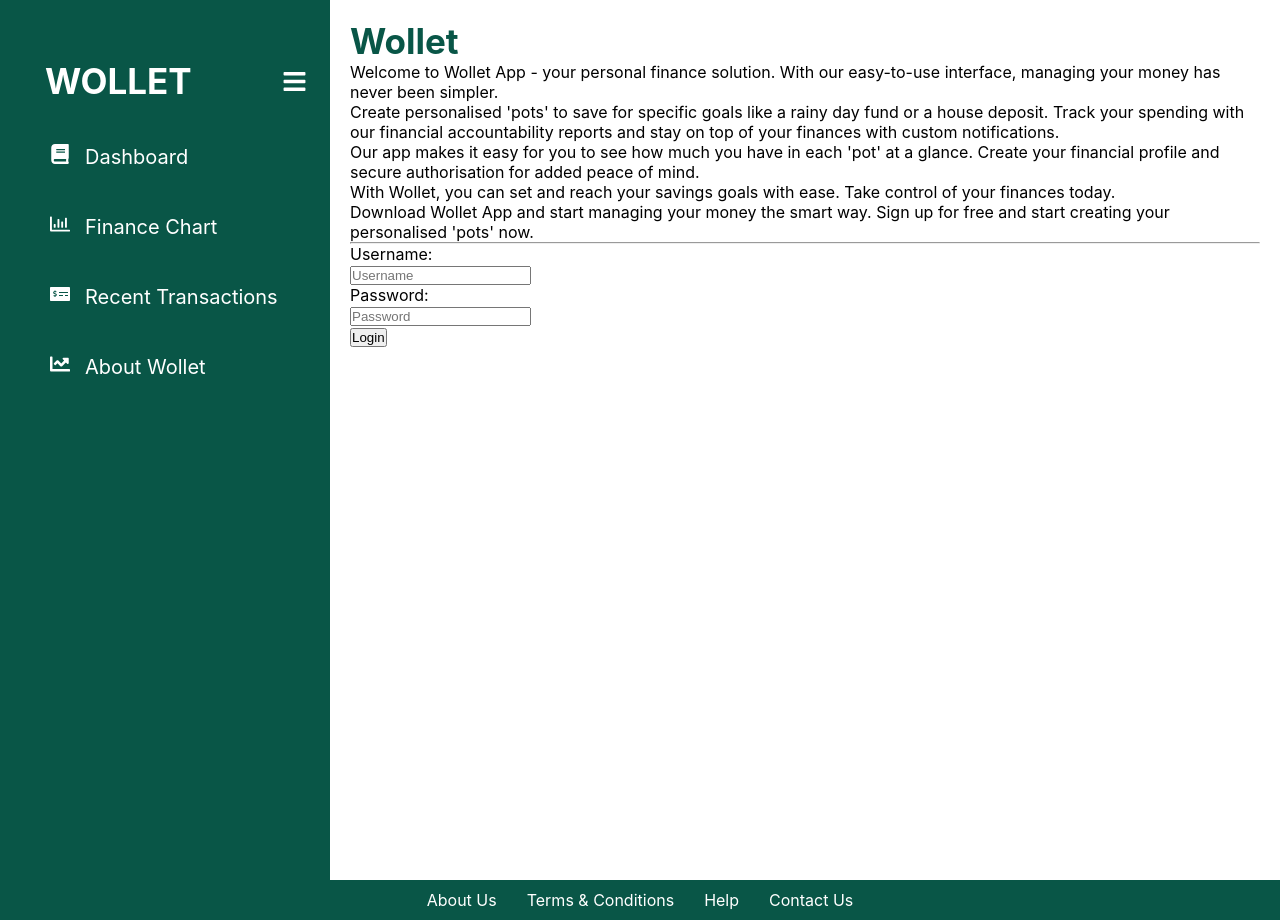
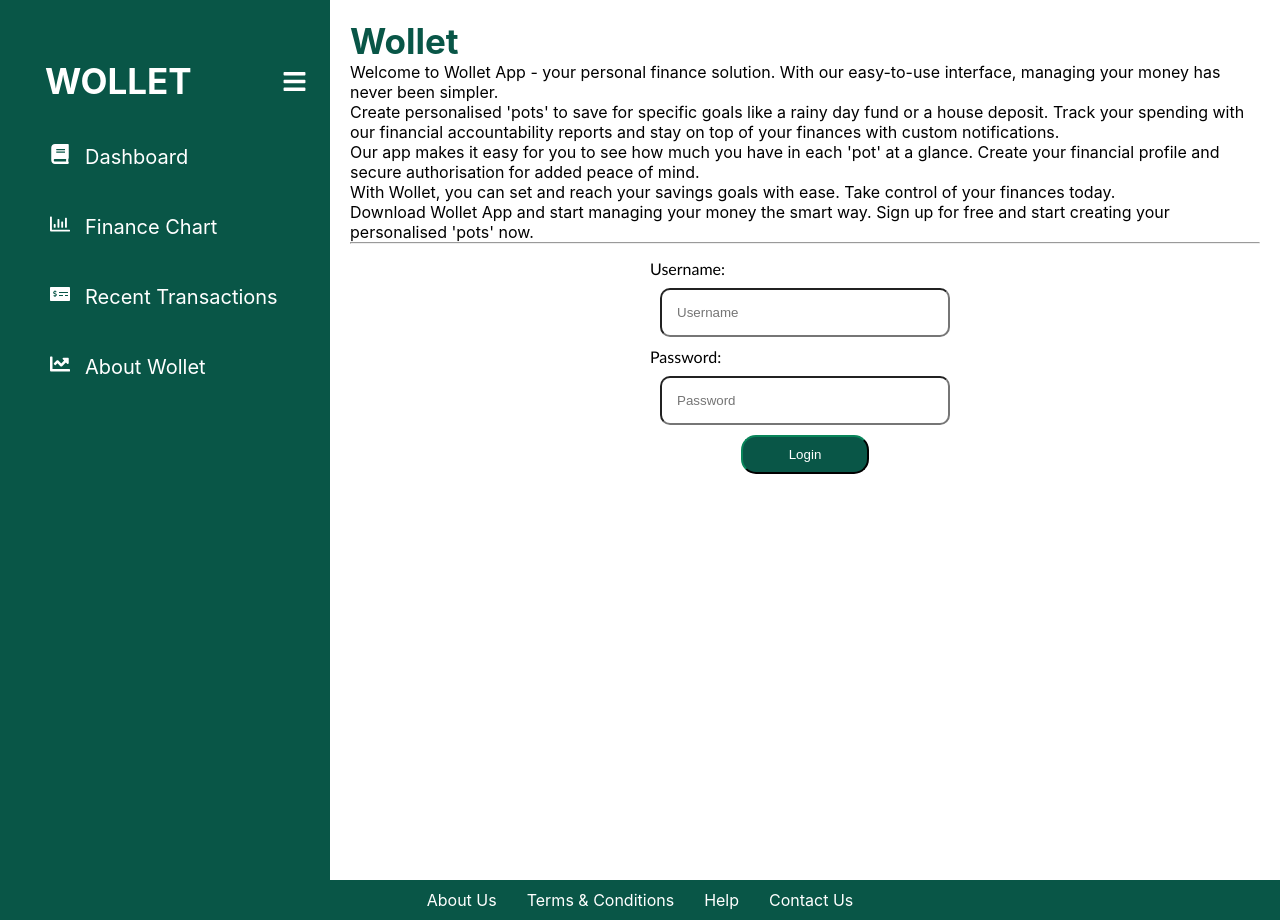
Before and after one commit to cbfacademy-course-material-taylor-2022/software-engineering-project-group-a, a React (Create React App) app in the folder client/: page / in a window 1280 px wide. Built offline with nearby package versions, Linux system fonts and the light colour scheme.

Commit message:
Redesigned the login form

```diff
--- a/client/src/components/ComponentStyling.css
+++ b/client/src/components/ComponentStyling.css
@@ -25,3 +25,27 @@ body {
   text-decoration: none;
   margin: 5px 15px;
 }
+
+.login-wrapper {
+  margin: auto;
+  font-family: "Trebuchet MS", "Lucida Sans Unicode", "Lucida Grande",
+    "Lucida Sans", Arial, sans-serif;
+  padding: 15px;
+  width: max-content;
+}
+
+.loginButton {
+  background-color: #095647;
+  color: white;
+  padding: 10px 20px;
+  border-radius: 15px;
+  border-color: #033121;
+  width: 10vw;
+}
+
+.loginInput {
+  width: 20vw;
+  padding: 15px;
+  border-radius: 10px;
+  margin: 10px;
+}
--- a/client/src/components/Footer.js
+++ b/client/src/components/Footer.js
@@ -1,8 +1,6 @@
 // This Footer Component should cover the following pages:
 import { Link } from "react-router-dom";
 import "./ComponentStyling.css";
-
-// The Footer bar should make sure that it is in line with the UI and design. (Colours and such)
 
 function Footer() {
   return (
--- a/client/src/components/LoginForm.js
+++ b/client/src/components/LoginForm.js
@@ -1,14 +1,13 @@
 import { useState } from "react";
 import { useNavigate } from "react-router-dom";
 import { signInUser } from "../services/profileService";
+import "./ComponentStyling.css";
 
 export default function LoginForm(props) {
   const [username, setUsername] = useState("");
   const [password, setPassword] = useState("");
 
   const navigate = useNavigate();
-
-  // const { setID, setUname, setUserToken } = useContext(UserContext);
 
   function handleInputChange(event) {
     event.preventDefault();
@@ -39,6 +38,7 @@ export default function LoginForm(props) {
       <label>
         <p>Username:</p>
         <input
+          class="loginInput"
           name="username"
           placeholder="Username"
           type="text"
@@ -48,14 +48,15 @@ export default function LoginForm(props) {
       <label>
         <p>Password:</p>
         <input
+          class="loginInput"
           name="password"
           placeholder="Password"
           type="password"
           onChange={handleInputChange}
         ></input>
       </label>
-      <div>
-        <button type="submit" onClick={handleSubmit}>
+      <div style={{ margin: "auto", width: "max-content" }}>
+        <button class="loginButton" type="submit" onClick={handleSubmit}>
           Login
         </button>
       </div>
```
